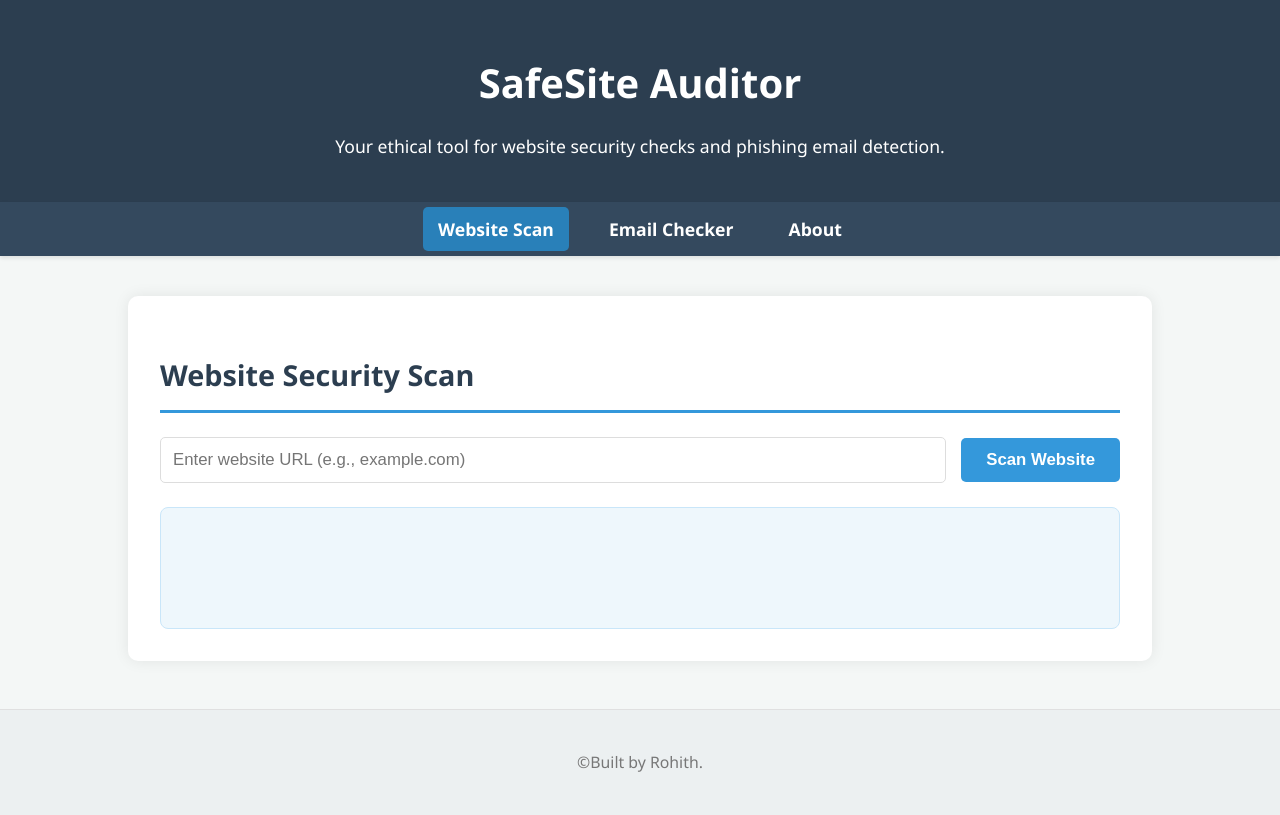
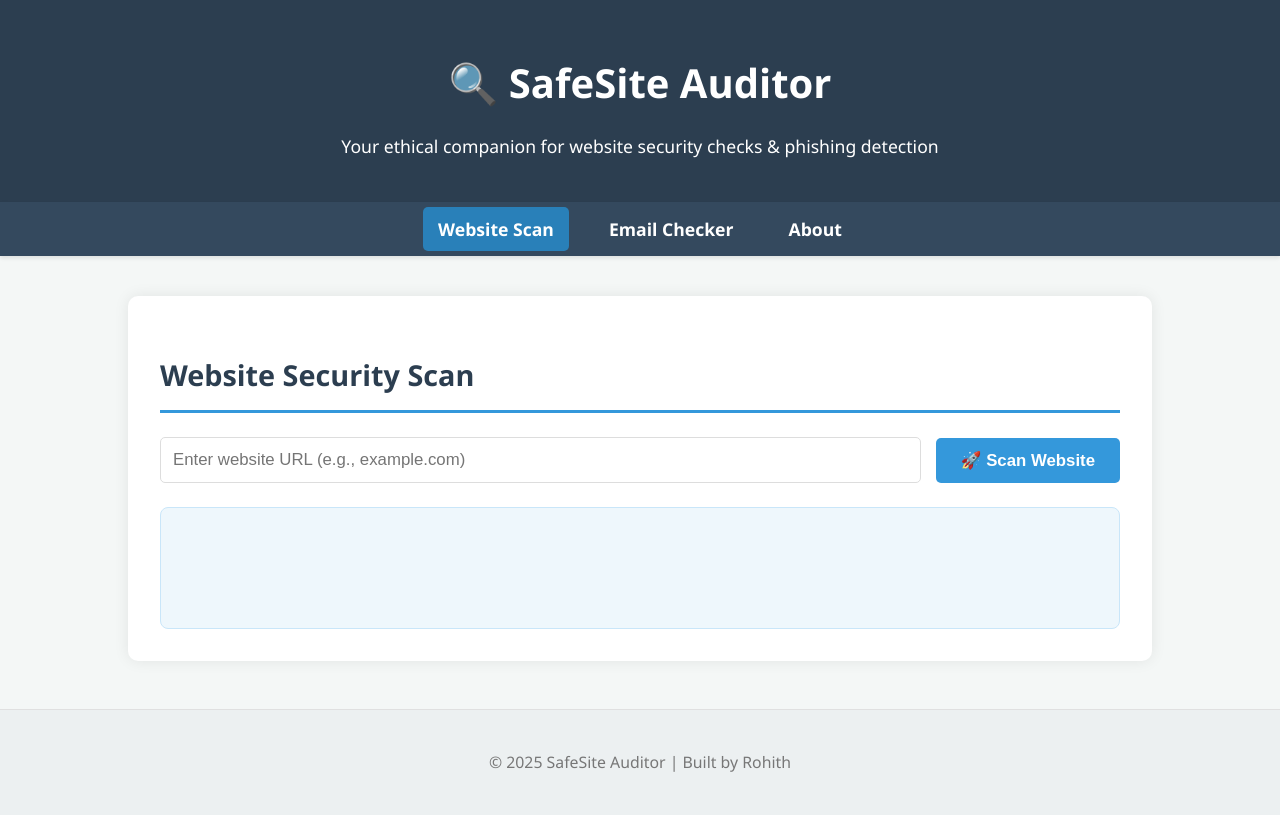
Before and after one commit to rk-005/safe-site-auditor, a Flask app: page /website-scan in a window 1280 px wide. Run offline with Flask 3, Linux system fonts and the light colour scheme.

Commit message:
Update website_scanner.html

```diff
--- a/templates/website_scanner.html
+++ b/templates/website_scanner.html
@@ -7,34 +7,39 @@
     <link rel="stylesheet" href="{{ url_for('static', filename='css/style.css') }}">
 </head>
 <body>
-    <header>
-        <h1>SafeSite Auditor</h1>
-        <p>Your ethical tool for website security checks and phishing email detection.</p>
+    <header class="site-header">
+        <div class="container">
+            <h1>🔍 SafeSite Auditor</h1>
+            <p>Your ethical companion for website security checks & phishing detection</p>
+        </div>
     </header>
 
-    <nav>
-        <ul>
-            <li><a href="{{ url_for('website_scanner_page') }}">Website Scan</a></li>
-            <li><a href="{{ url_for('email_checker_page') }}">Email Checker</a></li>
-            <li><a href="{{ url_for('about_page') }}">About</a></li>
-        </ul>
+    <nav class="main-nav">
+        <div class="container">
+            <ul>
+                <li><a href="{{ url_for('website_scanner_page') }}">Website Scan</a></li>
+                <li><a href="{{ url_for('email_checker_page') }}">Email Checker</a></li>
+                <li><a href="{{ url_for('about_page') }}">About</a></li>
+            </ul>
+        </div>
     </nav>
 
-    <main>
+    <main class="container">
         <section id="website-scanner">
             <h2>Website Security Scan</h2>
             <div class="input-group">
                 <input type="text" id="websiteUrl" placeholder="Enter website URL (e.g., example.com)">
-                <button id="scanButton">Scan Website</button>
+                <button id="scanButton">🚀 Scan Website</button>
             </div>
-            <div id="loadingIndicator" class="hidden">Scanning... Please wait.</div>
-            <div id="websiteResults" class="results-container">
-                </div>
+            <div id="loadingIndicator" class="loading hidden">🔄 Scanning... Please wait.</div>
+            <div id="websiteResults" class="results-container"></div>
         </section>
     </main>
 
-    <footer>
-        <p>&copy;Built by Rohith.</p>
+    <footer class="site-footer">
+        <div class="container">
+            <p>&copy; 2025 SafeSite Auditor | Built by Rohith</p>
+        </div>
     </footer>
 
     <script src="{{ url_for('static', filename='js/website_scanner.js') }}"></script>
```
